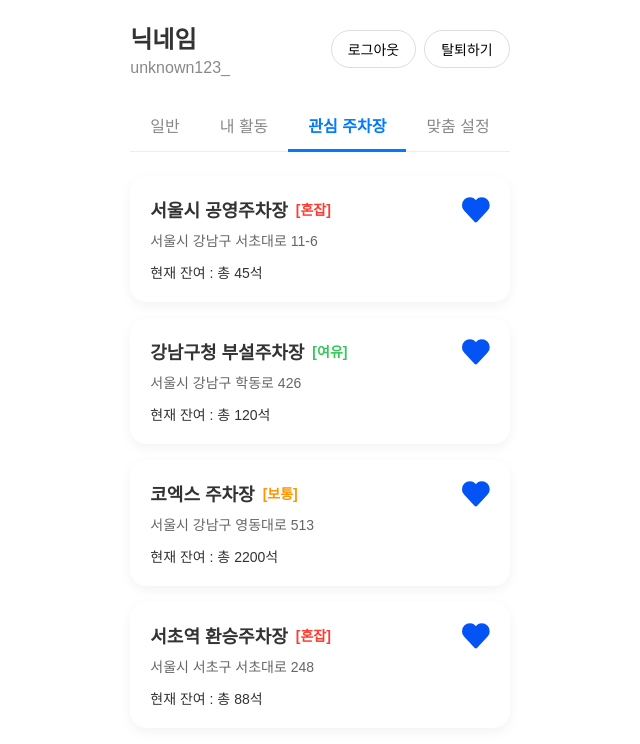
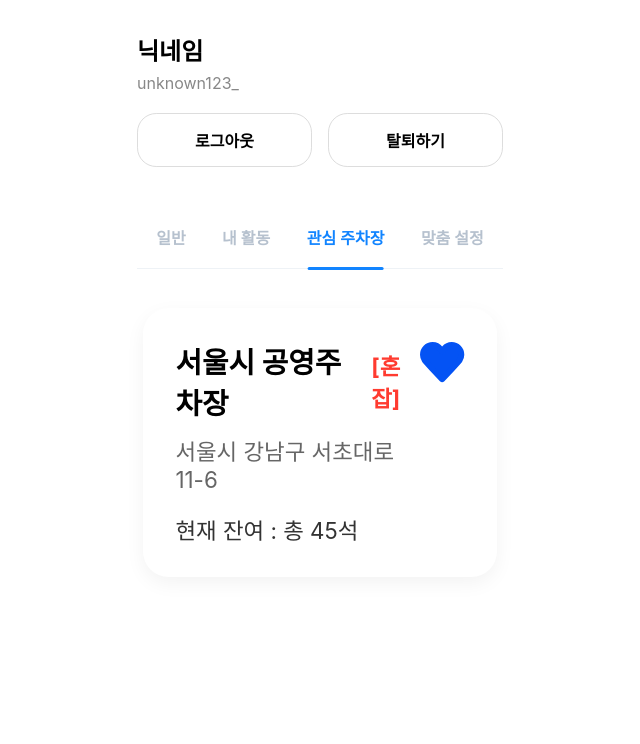
Before and after one commit to yonheeee/GraduationProject-PACO, a React (Create React App) app in the folder graduation/: page /mypage in a window 1280 px wide. Shown: the top 744 px of the page, without its empty margins (320-960 px from the left). Built offline with nearby package versions, Linux system fonts and the light colour scheme.

Commit message:
mypgage 80%완성

```diff
--- a/graduation/src/css/common/Header.css
+++ b/graduation/src/css/common/Header.css
@@ -1,7 +1,7 @@
 .header {
   width: 100%;
-  max-width: 430px;
-  min-width: 320px;
+  max-width: 26.875rem;
+  min-width: 20rem;
   height: 4.375rem;
   margin: 0 auto;
   background: linear-gradient(180deg, #75B6FB 0%, #FDFDFD 100%);
@@ -9,7 +9,17 @@
   justify-content: center;
   align-items: center;
   position: relative;
-  gap: 5rem;
+  padding: 0 1rem;
+}
+
+.header .icon.alarm {
+  position: absolute;
+  left: 1rem;
+}
+
+.header .icon.search {
+  position: absolute;
+  right: 1rem;
 }
 
 .icon {
--- a/graduation/src/css/mypage/FavoriteParkingList.css
+++ b/graduation/src/css/mypage/FavoriteParkingList.css
@@ -0,0 +1,37 @@
+.parking-list-container {
+    display: flex;
+    flex-direction: column;
+    gap: 1.6rem;
+}
+
+.parking-card {
+    display: flex;
+    justify-content: space-between;
+    align-items: flex-start;
+    background-color: #fff;
+    padding: 2rem;
+    border-radius: 1.6rem;
+    box-shadow: 0 0.4rem 1.2rem rgba(0, 0, 0, 0.05);
+    cursor: pointer;
+    transition: transform 0.2s, box-shadow 0.2s;
+}
+
+.parking-card:hover {
+    transform: translateY(-0.4rem);
+    box-shadow:
+    0 0.6rem 1.6rem rgba(0, 0, 0, 0.08);
+}
+
+.parking-info .parking-name-status {
+    display: flex;
+     align-items: center;
+     margin-bottom: 0.8rem;
+}
+.parking-info .parking-name { font-size: 1.8rem; margin: 0 0.8rem 0 0; }
+.parking-info .parking-status { font-size: 1.4rem; font-weight: 700; }
+.parking-status.congested { color: #FF3B30; }
+.parking-status.available { color: #34C759; }
+.parking-status.normal { color: #FF9500; }
+.parking-info .parking-address { font-size: 1.4rem; color: #666; margin: 0 0 1.2rem; }
+.parking-info .parking-remaining { font-size: 1.4rem; color: #333; margin: 0; }
+.favorite-icon-wrapper .heart-icon { width: 2.8rem; height: 2.8rem; fill: #007AFF; }
--- a/graduation/src/css/mypage/Mypage.css
+++ b/graduation/src/css/mypage/Mypage.css
@@ -1,32 +1,97 @@
-/* 기본 rem 설정 및 폰트 초기화 */
-html { font-size: 62.5%; }
-body { margin: 0; padding: 0; font-family: 'Pretendard', sans-serif; background-color: #f0f2f5; font-size: 1.6rem; color: #333; }
+.my-page-wrapper{
+  width: 100%;
+  max-width: 430px;
+  margin: 0 auto;
+  padding: 2rem;
+  background:#fff;
+  box-sizing: border-box;
+}
 
-/* --- 페이지 레이아웃 --- */
-.my-page-wrapper { max-width: 72rem; min-height: 100vh; margin: 0 auto; padding: 2rem; background-color: #fff; }
+.user-profile-header{
+  display:flex;
+  flex-direction: column;
+  justify-content: space-between;
+  align-items: flex-start;
+  margin-bottom: 2.4rem;
+  gap: 1.2rem;
+}
 
-/* --- 상단 유저 프로필 --- */
-.user-profile-header { display: flex; justify-content: space-between; align-items: center; margin-bottom: 2.4rem; }
-.user-info .nickname { font-size: 2.4rem; font-weight: 700; margin: 0; }
-.user-info .user-id { font-size: 1.6rem; color: #888; margin: 0.4rem 0 0; }
-.user-actions button { font-size: 1.4rem; padding: 0.8rem 1.6rem; border: 0.1rem solid #ddd; border-radius: 2rem; background-color: #fff; cursor: pointer; }
-.user-actions .btn-logout { margin-right: 0.8rem; }
+.user-info .nickname{
+  font-size: 1.5rem;
+  font-weight: 700;
+  margin: 0;
+}
 
-/* --- 네비게이션 탭 --- */
-.page-nav { display: flex; border-bottom: 0.1rem solid #eee; margin-bottom: 2.4rem; }
-.page-nav a { padding: 1.2rem 2rem; text-decoration: none; color: #888; font-weight: 500; border-bottom: 0.3rem solid transparent; margin-bottom: -0.1rem; }
-.page-nav a.active { color: #007AFF; border-bottom-color: #007AFF; font-weight: 700; }
+.user-info .user-id{
+  font-size: 1rem;
+  color:#888;
+  margin: .4rem 0 0;
+}
 
-/* --- 주차장 카드 목록 --- */
-.parking-list-container { display: flex; flex-direction: column; gap: 1.6rem; }
-.parking-card { display: flex; justify-content: space-between; align-items: flex-start; background-color: #fff; padding: 2rem; border-radius: 1.6rem; box-shadow: 0 0.4rem 1.2rem rgba(0, 0, 0, 0.05); cursor: pointer; transition: transform 0.2s, box-shadow 0.2s; }
-.parking-card:hover { transform: translateY(-0.4rem); box-shadow: 0 0.6rem 1.6rem rgba(0, 0, 0, 0.08); }
-.parking-info .parking-name-status { display: flex; align-items: center; margin-bottom: 0.8rem; }
-.parking-info .parking-name { font-size: 1.8rem; margin: 0 0.8rem 0 0; }
-.parking-info .parking-status { font-size: 1.4rem; font-weight: 700; }
-.parking-status.congested { color: #FF3B30; }
-.parking-status.available { color: #34C759; }
-.parking-status.normal { color: #FF9500; }
-.parking-info .parking-address { font-size: 1.4rem; color: #666; margin: 0 0 1.2rem; }
-.parking-info .parking-remaining { font-size: 1.4rem; color: #333; margin: 0; }
-.favorite-icon-wrapper .heart-icon { width: 2.8rem; height: 2.8rem; fill: #007AFF; }
+.user-actions {
+  display: flex;
+  width: 100%;
+  gap: 1rem;
+}
+
+.user-actions button {
+  flex: 1;
+  padding: 0.9rem 0;
+  font-size: 1rem;
+  font-weight: 600;
+  background: #fff;
+  border: 0.1rem solid #ddd;
+  border-radius: 1.2rem;
+  cursor: pointer;
+}
+
+.page-nav{
+  display:flex;
+  justify-content: space-between;
+  align-items: center;
+  padding: 0 1.2rem;
+  border-bottom: .1rem solid #EEF2F6;
+  margin-bottom: 2.4rem;
+}
+
+.page-nav button{
+  position: relative;
+  appearance: none;
+  background: transparent;
+  border: 0;
+  padding: 1.2rem 0;
+  margin: 0;
+  font: inherit;
+  font-size: 1rem;
+  font-weight: 600;
+  color: #B6C1CE;
+  cursor: pointer;
+  outline: none;
+}
+
+
+.page-nav button.active{
+  color: #1184FF;
+}
+
+.page-nav button.active::after{
+  content:"";
+  position:absolute;
+  left: 50%;
+  bottom: -.1rem;
+  transform: translateX(-50%);
+  width: 4.8rem;
+  height: .2rem;
+  border-radius: .2rem;
+  background:#1184FF;
+}
+
+
+.page-nav button:not(.active):hover{
+  color:#8FA1B6;
+}
+
+.content-container{
+  padding: 0 .4rem 2rem;
+  box-sizing: border-box;
+}
--- a/graduation/src/jsx/mypage/FavoriteParkingList.jsx
+++ b/graduation/src/jsx/mypage/FavoriteParkingList.jsx
@@ -1,36 +1,23 @@
 import React from 'react';
 import { useNavigate } from 'react-router-dom';
 
-// CSS는 부모인 MyPage.css를 그대로 사용하므로 별도로 import할 필요는 없습니다.
-// 만약 다른 곳에서도 이 컴포넌트를 쓴다면 CSS import 구문을 추가해주세요.
-// import '../../css/mypage/Mypage.css';
+import { ReactComponent as HeartIcon } from '../../images/mypage/heart.svg';
+import '../../css/mypage/FavoriteParkingList.css';
 
-// SVG 아이콘 import
-import { ReactComponent as HeartIcon } from '../../images/mypage/heart.svg';
-
-/**
- * '관심 주차장' 목록을 렌더링하는 자식 컴포넌트입니다.
- * @param {object} props - 부모 컴포넌트로부터 전달받은 props
- * @param {Array<object>} props.parkingData - 주차장 정보가 담긴 배열
- */
 const FavoriteParkingList = ({ parkingData }) => {
-    // 페이지 이동을 위한 navigate 함수
     const navigate = useNavigate();
 
     const handleCardClick = (parkingId) => {
         navigate(`/parking-details/${parkingId}`);
     };
 
-    // 만약 전달받은 데이터가 없거나 비어있을 경우를 대비한 처리
     if (!parkingData || parkingData.length === 0) {
         return <div className="no-favorites-message">관심 주차장 목록이 비어있습니다.</div>;
     }
 
     return (
         <div className="parking-list-container">
-            {/* 부모로부터 전달받은 parkingData 배열을 map 함수로 순회합니다. */}
-            {parkingData.map((lot) => (
-                // 각 아이템의 최상위 태그에는 고유한 key prop을 반드시 추가해야 합니다.
+            {parkingData.map( (lot) => (
                 <div
                     key={lot.id}
                     className="parking-card"
--- /dev/null
+++ b/graduation/src/jsx/mypage/General.jsx
@@ -0,0 +1,19 @@
+import React, { useState } from 'react';
+
+const General = () => {
+    const [isAlertOn, setIsAlertOn] = useState(true);
+
+    return (
+        <div className="tab-pane">
+            <div className="setting-item">
+                <span>앱 푸시 알림</span>
+                <label className="toggle-switch">
+                    <input type="checkbox" checked={isAlertOn} onChange={() => setIsAlertOn(!isAlertOn)} />
+                    <span className="slider"></span>
+                </label>
+            </div>
+        </div>
+    );
+};
+
+export default General;
--- /dev/null
+++ b/graduation/src/jsx/mypage/MyActivity.jsx
@@ -0,0 +1,11 @@
+import React from 'react';
+
+const MyActivity = () => {
+    return (
+        <div className="tab-content-placeholder">
+            내 활동 내용이 여기에 표시됩니다.
+        </div>
+    );
+};
+
+export default MyActivity;
--- a/graduation/src/jsx/mypage/Mypage.jsx
+++ b/graduation/src/jsx/mypage/Mypage.jsx
@@ -1,23 +1,41 @@
-import React from 'react';
-import { useNavigate } from 'react-router-dom';
+import React, { useState } from 'react';
 import '../../css/mypage/Mypage.css';
 
+import General from './General';
+import MyActivity from './MyActivity';
 import FavoriteParkingList from './FavoriteParkingList';
+import Setting from './Setting';
 
 const User = {
     nickname: '닉네임',
     userId: 'unknown123_',
 };
-
 const Parking = [
-    { id: 1, name: '서울시 공영주차장', address: '서울시 강남구 서초대로 11-6', status: '혼잡', remainparking: '45' },
-    { id: 2, name: '강남구청 부설주차장', address: '서울시 강남구 학동로 426', status: '여유', remainparking: '120' },
-    { id: 3, name: '코엑스 주차장', address: '서울시 강남구 영동대로 513', status: '보통', remainparking: '2200' },
-    { id: 4, name: '서초역 환승주차장', address: '서울시 서초구 서초대로 248', status: '혼잡', remainparking: '88' },
+    { id: 1, name: '서울시 공영주차장',
+        address: '서울시 강남구 서초대로 11-6',
+        status: '혼잡',
+        remainparking: '45' },
 ];
 
+const MyPage = () => {
+    const [activeTab, setActiveTab] = useState('favorites');
 
-const MyPage = () => {
+    const renderTabContent = () => {
+        switch (activeTab) {
+            case 'general':
+                return <General />;
+            case 'activity':
+                return <MyActivity />;
+            case 'favorites':
+
+                return <FavoriteParkingList parkingData={Parking} />;
+            case 'settings':
+                return <Setting />;
+            default:
+                return <FavoriteParkingList parkingData={Parking} />;
+        }
+    };
+
     return (
         <div className="my-page-wrapper">
             <header className="user-profile-header">
@@ -32,14 +50,14 @@
             </header>
 
             <nav className="page-nav">
-                <a href="#link">일반</a>
-                <a href="#link">내 활동</a>
-                <a href="#link" className="active">관심 주차장</a>
-                <a href="#link">맞춤 설정</a>
+                <button onClick={() => setActiveTab('general')} className={activeTab === 'general' ? 'active' : ''}>일반</button>
+                <button onClick={() => setActiveTab('activity')} className={activeTab === 'activity' ? 'active' : ''}>내 활동</button>
+                <button onClick={() => setActiveTab('favorites')} className={activeTab === 'favorites' ? 'active' : ''}>관심 주차장</button>
+                <button onClick={() => setActiveTab('settings')} className={activeTab === 'settings' ? 'active' : ''}>맞춤 설정</button>
             </nav>
 
             <main className="content-container">
-                <FavoriteParkingList parkingData={Parking} />
+                {renderTabContent()}
             </main>
         </div>
     );
--- /dev/null
+++ b/graduation/src/jsx/mypage/Setting.jsx
@@ -0,0 +1,11 @@
+import React from 'react';
+
+const Setting = () => {
+    return (
+        <div className="tab-content-placeholder">
+            맞춤 설정 내용이 여기에 표시됩니다.
+        </div>
+    );
+};
+
+export default Setting;
```
Also changed, not shown: graduation/src/Router.jsx (+5 -2 lines), graduation/src/jsx/community/Community.jsx (added).
